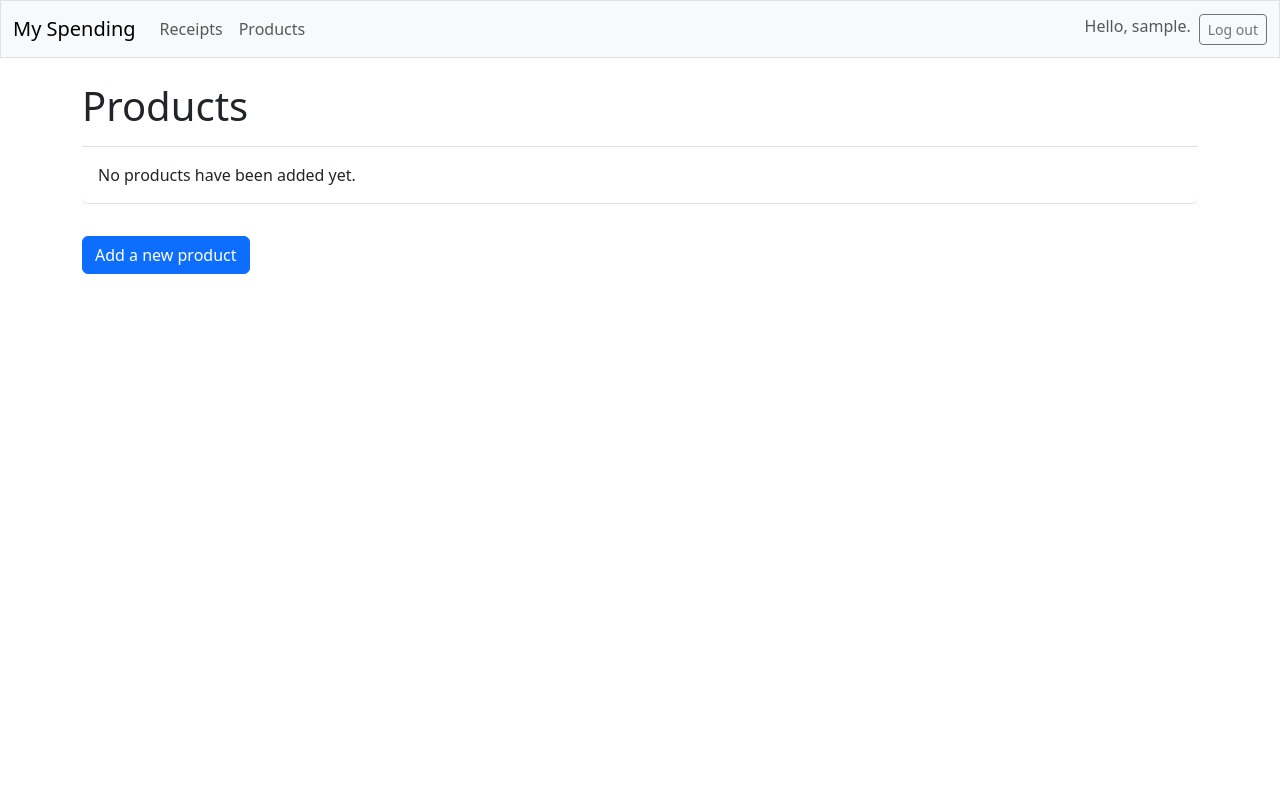
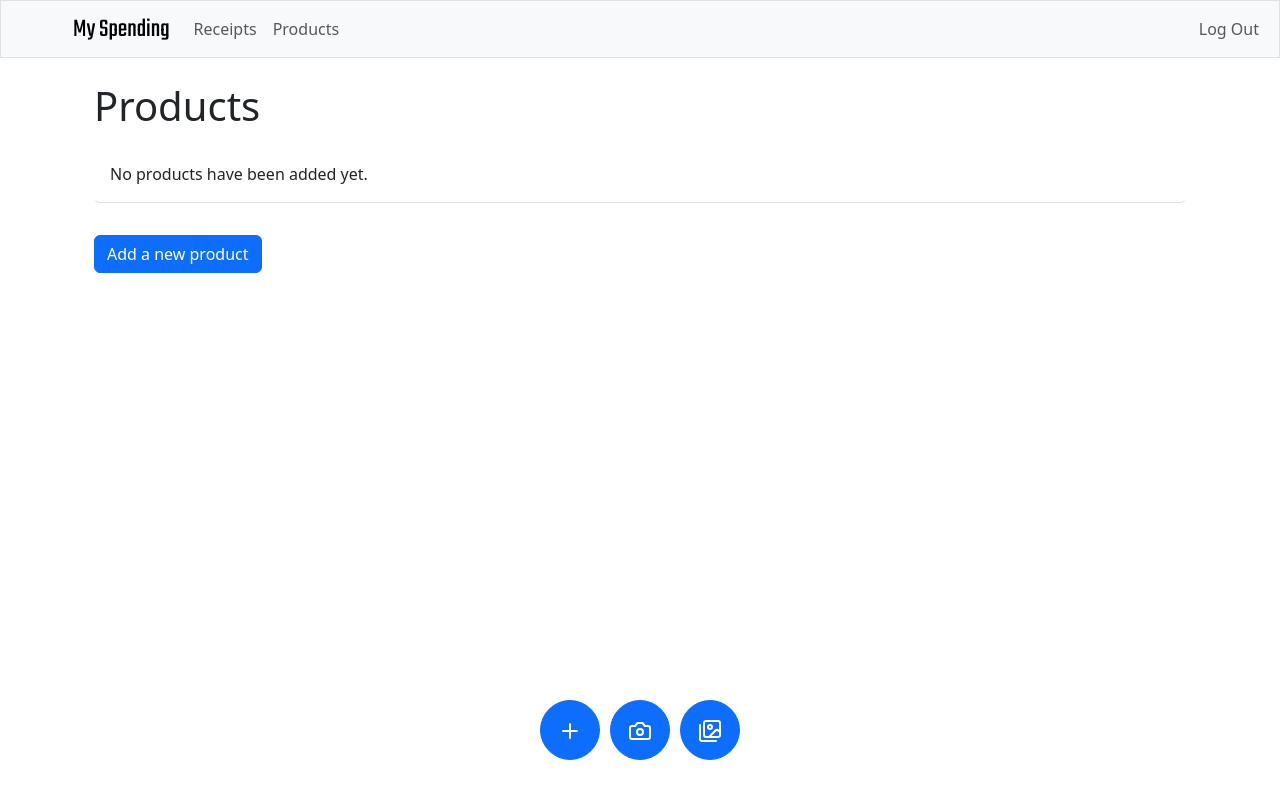
Before and after one commit to ApplicationProgramingTeamwork/myspending, a Django app: page /products/ in a window 1280 px wide. Run offline with Django 5.2, Linux system fonts and the light colour scheme; the visitor is signed in with stand-in values (Sample User, id 1); data that the repository does not hold is empty; some libraries are stand-ins or nearby versions.

Commit message:
Integrate AI module

```diff
--- a/accounts/templates/registration/register.html
+++ b/accounts/templates/registration/register.html
@@ -1,9 +1,10 @@
 {% extends "render/base.html" %}
+{% load django_bootstrap5 %}
 {% block content %}
   <h2>Register</h2>
   <form action="{% url 'accounts:register' %}" method="post">
     {% csrf_token %}
-    {{ form.as_p }}
-    <button type="submit">Register</button>
+    {% bootstrap_form form layout='floating' %}
+    {% bootstrap_button button_type='submit' content='Register' button_class='btn btn-primary btn-lg w-100 py-2' %}
   </form>
 {% endblock %}
--- a/ai/templates/ai/upload_photo.html
+++ b/ai/templates/ai/upload_photo.html
@@ -1,16 +1,26 @@
-<div class="flex flex-col justify-center gap-2">
-  <button class="button" onclick="upload_form_photo_by_camera.click();">Take a photo of receipt</button>
-  <button class="button" onclick="upload_form_photo_by_album.click();">Choose from the album</button>
-</div>
-
-<div id="loading_overlay_layer" class="fixed left-0 top-0 w-screen h-screen bg-white hidden flex-col justify-center items-center gap-5">
-  <div class="-mt-10">
-    <svg class="animate-spin -ml-1 mr-3 w-16 h-16 text-black" xmlns="http://www.w3.org/2000/svg" fill="none" viewBox="0 0 24 24">
-      <circle class="opacity-25" cx="12" cy="12" r="10" stroke="currentColor" stroke-width="4"></circle>
-      <path fill="currentColor" d="M4 12a8 8 0 018-8V0C5.373 0 0 5.373 0 12h4zm2 5.291A7.962 7.962 0 014 12H0c0 3.042 1.135 5.824 3 7.938l3-2.647z"></path>
+<div class="fixed-bottom d-flex justify-content-center" style="height: 100px;gap: 10px;">
+  <a href="{% url 'render:new_product' %}">
+    <button class="btn btn-primary rounded-circle" style="height: 60px; width: 60px;">
+      <svg xmlns="http://www.w3.org/2000/svg" width="24" height="24" viewBox="0 0 24 24" fill="none" stroke="currentColor" stroke-width="2" stroke-linecap="round" stroke-linejoin="round" class="lucide lucide-plus">
+        <path d="M5 12h14" />
+        <path d="M12 5v14" />
+      </svg>
+    </button>
+  </a>
+  <button class="btn btn-primary rounded-circle" style="height: 60px; width: 60px;" onclick="upload_form_photo_by_camera.click();">
+    <svg xmlns="http://www.w3.org/2000/svg" width="24" height="24" viewBox="0 0 24 24" fill="none" stroke="currentColor" stroke-width="2" stroke-linecap="round" stroke-linejoin="round" class="lucide lucide-camera">
+      <path d="M14.5 4h-5L7 7H4a2 2 0 0 0-2 2v9a2 2 0 0 0 2 2h16a2 2 0 0 0 2-2V9a2 2 0 0 0-2-2h-3l-2.5-3z" />
+      <circle cx="12" cy="13" r="3" />
     </svg>
-  </div>
-  <div class="font-thin text-xl">&nbsp;RECOGNIZING...</div>
+  </button>
+  <button class="btn btn-primary rounded-circle" style="height: 60px; width: 60px;" onclick="upload_form_photo_by_album.click();">
+    <svg xmlns="http://www.w3.org/2000/svg" width="24" height="24" viewBox="0 0 24 24" fill="none" stroke="currentColor" stroke-width="2" stroke-linecap="round" stroke-linejoin="round" class="lucide lucide-images">
+      <path d="M18 22H4a2 2 0 0 1-2-2V6" />
+      <path d="m22 13-1.296-1.296a2.41 2.41 0 0 0-3.408 0L11 18" />
+      <circle cx="12" cy="8" r="2" />
+      <rect width="16" height="16" x="6" y="2" rx="2" />
+    </svg>
+  </button>
 </div>
 
 <form id="upload_form" action="{% url 'ai:upload_photo' %}" method="post" enctype="multipart/form-data" hidden>
--- a/render/templates/render/base.html
+++ b/render/templates/render/base.html
@@ -8,12 +8,27 @@
     {% bootstrap_css %}
     {% bootstrap_javascript %}
     {% bootstrap_messages %}
+    <link rel="preconnect" href="https://fonts.googleapis.com" />
+    <link rel="preconnect" href="https://fonts.gstatic.com" crossorigin />
+    <link href="https://fonts.googleapis.com/css2?family=Dancing+Script:wght@400..700&family=Teko:wght@300..700&display=swap" rel="stylesheet" />
+    <style>
+      .logo {
+        font-family: 'Teko', sans-serif;
+        font-optical-sizing: auto;
+        font-weight: 400;
+        font-style: normal;
+        font-size: 26px;
+        margin-top: -26px;
+        margin-bottom: -26px;
+      }
+    </style>
   </head>
   <body>
     <!-- Navbar -->
-    <nav class="navbar navbar-expand-md navbar-light bg-light mb-4 border">
+    <nav class="position-sticky top-0 navbar navbar-expand-md navbar-light bg-light mb-4 border">
       <div class="container-fluid">
-        <a class="navbar-brand" href="{% url 'render:home' %}">My Spending</a>
+        <div style="width: 60px;"></div>
+        <a class="navbar-brand logo" href="{% url 'render:home' %}">My Spending</a>
         <button class="navbar-toggler" type="button" data-bs-toggle="collapse" data-bs-target="#navbarCollapse" aria-controls="navbarCollapse" aria-expanded="false" aria-label="Toggle navigation"><span class="navbar-toggler-icon"></span></button>
         <div class="collapse navbar-collapse" id="navbarCollapse">
           <ul class="navbar-nav me-auto mb-2 mb-md-0">
@@ -25,17 +40,16 @@
             </li>
           </ul>
 
+          <form action="{% url 'accounts:logout' %}" method="post" hidden>
+            {% csrf_token %}
+            <button id="logout_form_submit" name="submit" class="btn">Log out</button>
+          </form>
+
           <!-- User-related Links -->
           <ul class="navbar-nav ms-auto mb-2 mb-md-0">
             {% if user.is_authenticated %}
               <li class="nav-item">
-                <span class="navbar-text me-2">Hello, {{ user.username }}.</span>
-              </li>
-              <li class="nav-item">
-                <form action="{% url 'accounts:logout' %}" method="post">
-                  {% csrf_token %}
-                  <button name="submit" class="btn btn-outline-secondary btn-sm">Log out</button>
-                </form>
+                <a class="nav-link" href="#" onclick="logout_form_submit.click()">Log Out</a>
               </li>
             {% else %}
               <li class="nav-item">
@@ -51,13 +65,15 @@
     </nav>
 
     <!-- Main content -->
-    <main class="container">
-      <div class="pb-2 mb-2 border-bottom">
+    <main class="container px-4">
+      <div class="pb-2 mb-2">
         {% block page_header %}
+
         {% endblock %}
       </div>
       <div>
         {% block content %}
+
         {% endblock %}
       </div>
     </main>
--- a/render/templates/render/new_receipt.html
+++ b/render/templates/render/new_receipt.html
@@ -1,11 +1,10 @@
 {% extends 'render/base.html' %}
 {% load django_bootstrap5 %}
-
 {% block content %}
   <p>Add a new receipt:</p>
   <form action="{% url 'render:new_receipt' %}" method="post">
     {% csrf_token %}
-    {% bootstrap_form form %}
-    {% bootstrap_button button_type='submit' content='Add receipt' button_class='btn btn-primary' %}
+    {% bootstrap_form form layout='floating' %}
+    {% bootstrap_button button_type='submit' content='Save' button_class='btn btn-primary btn-lg w-100 py-2' %}
   </form>
 {% endblock %}
--- a/render/templates/render/product.html
+++ b/render/templates/render/product.html
@@ -2,18 +2,17 @@
 
 {% block page_header %}
   <h1>Products</h1>
-{% endblock page_header %}
+{% endblock %}
 
 {% block content %}
   <ul class="list-group border-bottom pb-2 mb-4">
     {% for product in products %}
-      <li class="list-group-item border-0">
-        {{ product.name }} - ${{ product.price }}
-      </li>
+      <li class="list-group-item border-0">{{ product.name }} - ${{ product.price }}</li>
     {% empty %}
       <li class="list-group-item border-0">No products have been added yet.</li>
     {% endfor %}
   </ul>
 
   <a href="{% url 'render:new_product' %}" class="btn btn-primary mt-2">Add a new product</a>
-{% endblock content %}
+  {% include 'ai/upload_photo.html' %}
+{% endblock %}
--- a/render/templates/render/receipt.html
+++ b/render/templates/render/receipt.html
@@ -16,4 +16,5 @@
   </ul>
 
   <a href="{% url 'render:new_receipt' %}" class="btn btn-primary mt-2">Add a new receipt</a>
+  {% include 'ai/upload_photo.html' %}
 {% endblock content %}
--- a/render/views.py
+++ b/render/views.py
@@ -2,16 +2,19 @@ from django.shortcuts import render, redirect, get_object_or_404
 from .models import Receipt, Product
 from django.contrib.auth.decorators import login_required
 from .forms import ReceiptForm, ProductForm
-from django.http import Http404
+
 
 def home(request):
     return render(request, 'render/home.html')
 
+
 @login_required
 def receipt_list(request):
-    receipts = Receipt.objects.filter(owner=request.user).order_by('date_added')
+    receipts = Receipt.objects.filter(
+        owner=request.user).order_by('date_added')
     context = {'receipts': receipts}
     return render(request, 'render/receipt.html', context)
+
 
 @login_required
 def receipt_detail(request, receipt_id):
@@ -19,11 +22,13 @@ def receipt_detail(request, receipt_id):
     context = {'receipt': receipt}
     return render(request, 'render/receipt_detail.html', context)
 
+
 @login_required
 def product_list(request):
     products = Product.objects.order_by('date_added')
     context = {'products': products}
     return render(request, 'render/product.html', context)
+
 
 @login_required
 def product_detail(request, product_id):
@@ -31,20 +36,22 @@ def product_detail(request, product_id):
     context = {'product': product}
     return render(request, 'render/product_detail.html', context)
 
+
 @login_required
 def new_receipt(request):
     if request.method == 'POST':
         form = ReceiptForm(data=request.POST)
         if form.is_valid():
-            new_receipt = form.save(commit=False)
-            new_receipt.owner = request.user
-            new_receipt.save()
+            new_receipt_form = form.save(commit=False)
+            new_receipt_form.owner = request.user
+            new_receipt_form.save()
             return redirect('render:receipts')
     else:
         form = ReceiptForm()
 
     context = {'form': form}
     return render(request, 'render/new_receipt.html', context)
+
 
 @login_required
 def new_product(request):
@@ -58,6 +65,7 @@ def new_product(request):
 
     context = {'form': form}
     return render(request, 'render/new_product.html', context)
+
 
 @login_required
 def edit_receipt(request, receipt_id):
@@ -74,6 +82,7 @@ def edit_receipt(request, receipt_id):
     context = {'form': form, 'receipt': receipt}
     return render(request, 'render/edit_receipt.html', context)
 
+
 @login_required
 def edit_product(request, product_id):
     product = get_object_or_404(Product, id=product_id)
```
Also changed, not shown: accounts/forms.py (added, +20 -0 lines), accounts/templates/registration/login.html (+7 -11 lines), ai/views.py (+29 -17 lines), render/forms.py (+6 -2 lines), render/models.py (+5 -3 lines), render/templates/render/home.html (+4 -11 lines), render/templates/render/new_product.html (+9 -8 lines), render/migrations/0003_receipt_date.py (added), 1 other file.
